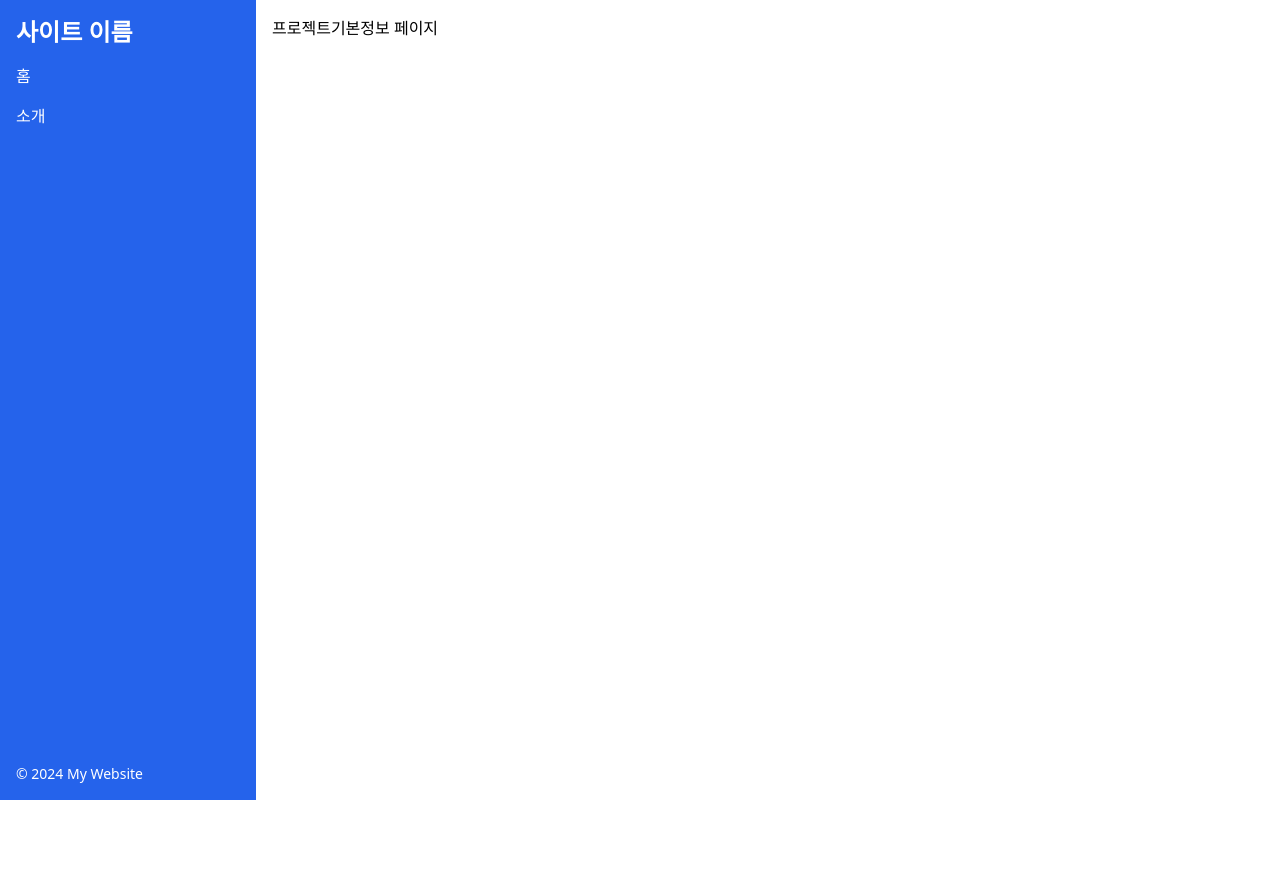
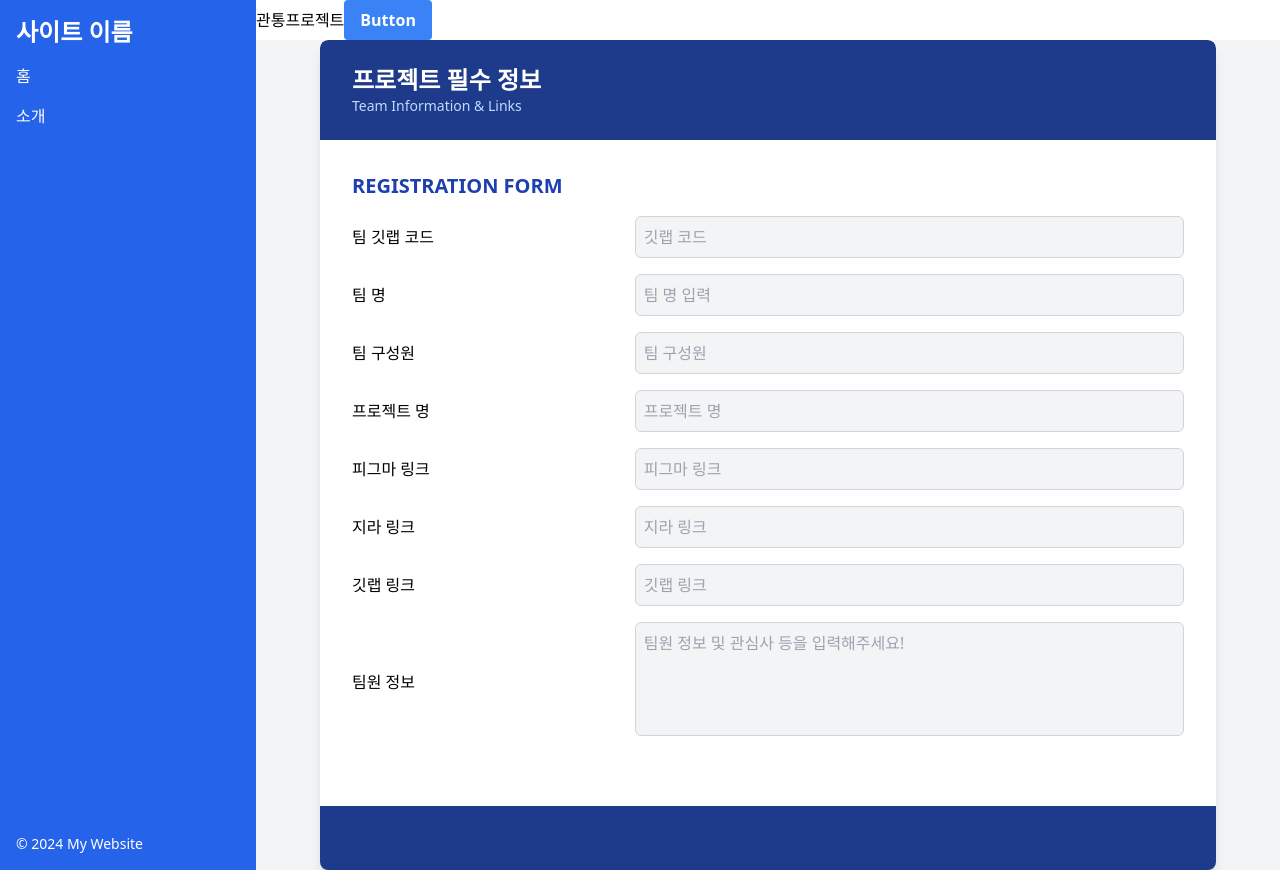
Before and after one commit to peter1000ys/GoodIdea, a React (Vite) app in the folder frontend/: page /projectdetail/1 in a window 1280 px wide. Before the commit the page ends 800 px from the top, so only its background shows below. Built offline with nearby package versions, Linux system fonts and the light colour scheme.

Commit message:
feat: 프로젝트 필수정보 입력폼

```diff
--- a/frontend/src/components/CommonLayout.jsx
+++ b/frontend/src/components/CommonLayout.jsx
@@ -1,15 +1,14 @@
 import React from "react";
 import { Outlet } from "react-router-dom";
-import Header from "./common/Header";
+import Nav from "./common/Nav";
 
 function CommonLayout() {
   return (
-    <div className="flex">
-      {/* Header - 세로로 길게 배치 */}
-      <Header />
+    <div className="flex min-h-screen min-w-screen">
+      <Nav />
 
       {/* Main Content */}
-      <main className="flex-1 p-4">
+      <main className="flex-1">
         {/* 자식 컴포넌트를 렌더링 */}
         <Outlet />
       </main>
--- a/frontend/src/components/common/Header.jsx
+++ b/frontend/src/components/common/Header.jsx
@@ -1,25 +1,11 @@
-function Header() {
+function Header({ content }) {
   return (
-    <header className="w-64 h-screen bg-blue-600 text-white p-4 flex flex-col justify-between">
-      <div>
-        <h1 className="text-2xl font-bold mb-4">사이트 이름</h1>
-        <nav>
-          <ul className="space-y-4">
-            <li>
-              <a href="/" className="block">
-                홈
-              </a>
-            </li>
-            <li>
-              <a href="/about" className="block">
-                소개
-              </a>
-            </li>
-          </ul>
-        </nav>
-      </div>
-      <footer className="text-sm">© 2024 My Website</footer>
-    </header>
+    <div>
+      {content}
+      <button className="bg-blue-500 hover:bg-blue-700 text-white font-bold py-2 px-4 rounded">
+        Button
+      </button>
+    </div>
   );
 }
 
--- /dev/null
+++ b/frontend/src/components/common/Nav.jsx
@@ -0,0 +1,26 @@
+function Nav() {
+  return (
+    <div className="w-64  bg-blue-600 text-white p-4 flex flex-col justify-between">
+      <div>
+        <h1 className="text-2xl font-bold mb-4">사이트 이름</h1>
+        <nav>
+          <ul className="space-y-4">
+            <li>
+              <a href="/" className="block">
+                홈
+              </a>
+            </li>
+            <li>
+              <a href="/about" className="block">
+                소개
+              </a>
+            </li>
+          </ul>
+        </nav>
+      </div>
+      <footer className="text-sm">© 2024 My Website</footer>
+    </div>
+  );
+}
+
+export default Nav;
--- a/frontend/src/page/projectdetail/ProjectEssentialPage.jsx
+++ b/frontend/src/page/projectdetail/ProjectEssentialPage.jsx
@@ -1,12 +1,113 @@
 import { Helmet } from "react-helmet-async";
+import Header from "../../components/common/Header";
 
 function ProjectEssentialPage() {
   return (
     <>
       <Helmet>
-        <title> 프로젝트기본정보 페이지</title>
+        <title>프로젝트 기본 정보 페이지</title>
       </Helmet>
-      프로젝트기본정보 페이지
+      <div className="h-full w-full flex flex-col">
+        <div>
+          <Header content="관통프로젝트" />
+        </div>
+
+        {/* 전체 배경 */}
+        <div className="flex-1 flex justify-center items-center bg-gray-100">
+          {/* 메인 컨테이너 */}
+          <div className="w-full max-w-4xl bg-white rounded-lg shadow-lg overflow-hidden">
+            {/* 상단 헤더 */}
+            <div className="bg-blue-900 text-white py-6 px-8 rounded-t-lg">
+              <h1 className="text-2xl font-bold">프로젝트 필수 정보</h1>
+              <p className="text-sm text-blue-200">Team Information & Links</p>
+            </div>
+
+            {/* Registration Form */}
+            <div className="p-8">
+              <h2 className="text-xl font-bold text-blue-800 mb-4">
+                REGISTRATION FORM
+              </h2>
+
+              {/* 그리드 레이아웃 */}
+              <div className="grid grid-cols-3 gap-4 mb-8">
+                {/* Row 1 */}
+                <div className="col-span-1 flex items-center">팀 깃랩 코드</div>
+                <div className="col-span-2">
+                  <input
+                    className="w-full bg-gray-100 border border-gray-300 p-2 rounded-md"
+                    placeholder="깃랩 코드"
+                  />
+                </div>
+
+                {/* Row 2 */}
+                <div className="col-span-1 flex items-center">팀 명</div>
+                <div className="col-span-2">
+                  <input
+                    className="w-full bg-gray-100 border border-gray-300 p-2 rounded-md"
+                    placeholder="팀 명 입력"
+                  />
+                </div>
+
+                {/* Row 3 */}
+                <div className="col-span-1 flex items-center">팀 구성원</div>
+                <div className="col-span-2">
+                  <input
+                    className="w-full bg-gray-100 border border-gray-300 p-2 rounded-md"
+                    placeholder="팀 구성원"
+                  />
+                </div>
+
+                {/* Row 4 */}
+                <div className="col-span-1 flex items-center">프로젝트 명</div>
+                <div className="col-span-2">
+                  <input
+                    className="w-full bg-gray-100 border border-gray-300 p-2 rounded-md"
+                    placeholder="프로젝트 명"
+                  />
+                </div>
+
+                {/* Row 5 */}
+                <div className="col-span-1 flex items-center">피그마 링크</div>
+                <div className="col-span-2">
+                  <input
+                    className="w-full bg-gray-100 border border-gray-300 p-2 rounded-md"
+                    placeholder="피그마 링크"
+                  />
+                </div>
+
+                {/* Row 6 */}
+                <div className="col-span-1 flex items-center">지라 링크</div>
+                <div className="col-span-2">
+                  <input
+                    className="w-full bg-gray-100 border border-gray-300 p-2 rounded-md"
+                    placeholder="지라 링크"
+                  />
+                </div>
+
+                {/* Row 7 */}
+                <div className="col-span-1 flex items-center">깃랩 링크</div>
+                <div className="col-span-2">
+                  <input
+                    className="w-full bg-gray-100 border border-gray-300 p-2 rounded-md"
+                    placeholder="깃랩 링크"
+                  />
+                </div>
+
+                {/* Row 8 */}
+                <div className="col-span-1 flex items-center">팀원 정보</div>
+                <div className="col-span-2">
+                  <textarea
+                    className="w-full bg-gray-100 border border-gray-300 p-2 rounded-md resize-none"
+                    placeholder="팀원 정보 및 관심사 등을 입력해주세요!"
+                    rows="4"
+                  ></textarea>
+                </div>
+              </div>
+            </div>
+            <div className="bg-blue-900 text-white p-8"></div>
+          </div>
+        </div>
+      </div>
     </>
   );
 }
```
